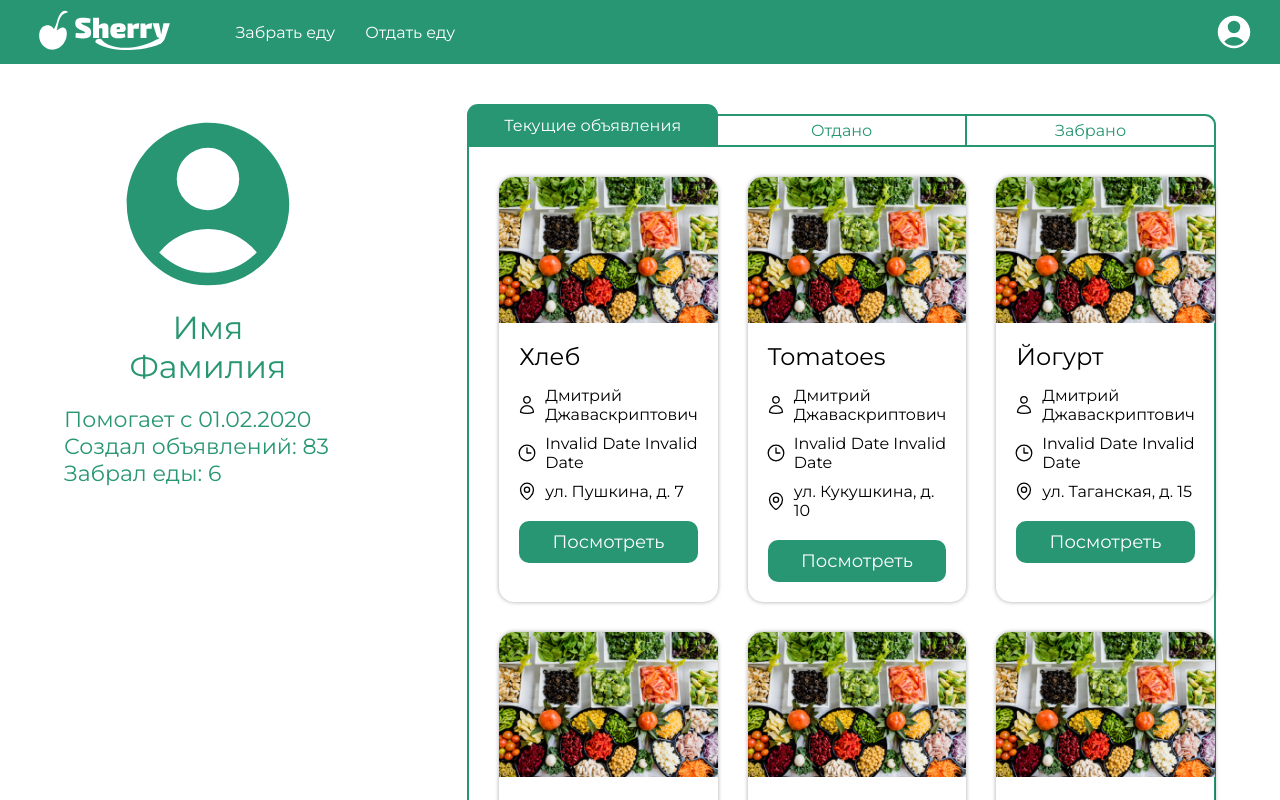
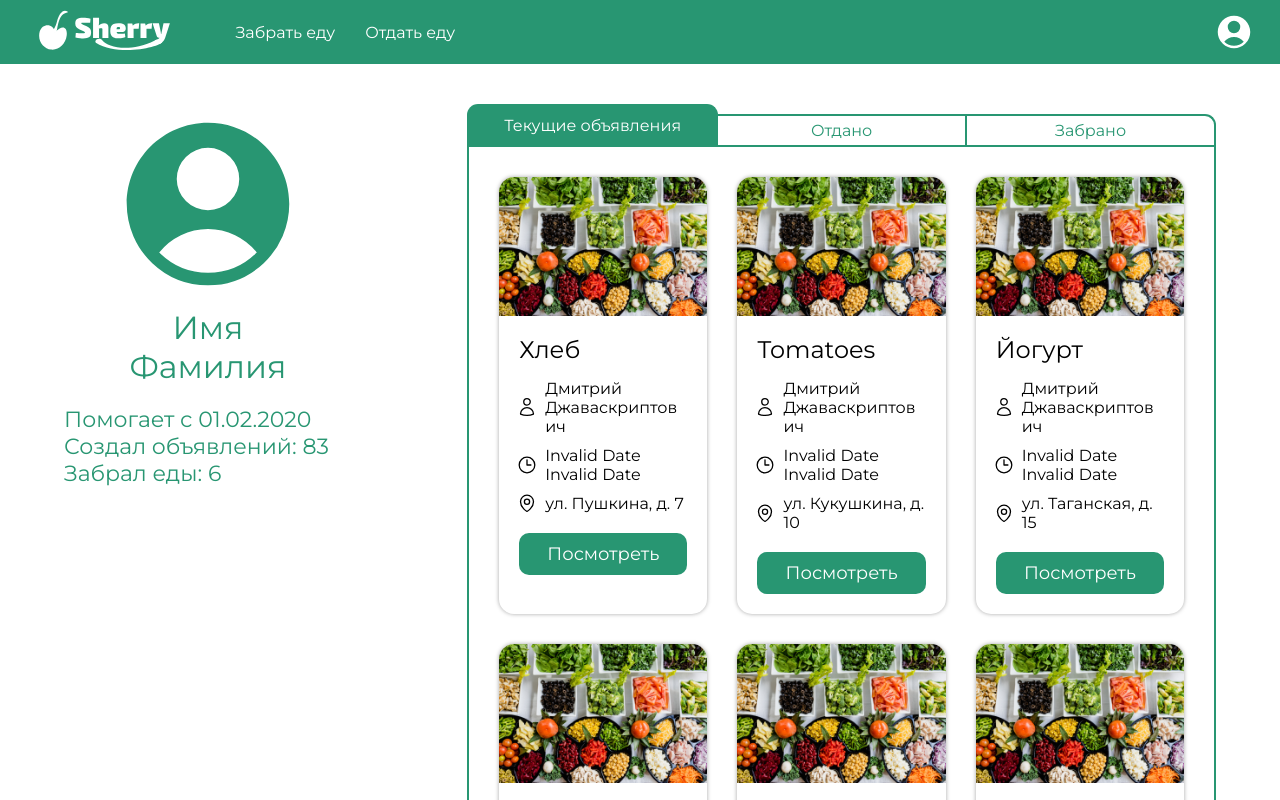
Before and after one commit to DimaDanilov/food-sherry, a Next.js app: page /profile in a window 1280 px wide. Shown: the top 800 px of the page. Built offline with nearby package versions, Linux system fonts and the light colour scheme.

Commit message:
fix: grid different width

```diff
--- a/src/components/common/FoodCard.tsx
+++ b/src/components/common/FoodCard.tsx
@@ -56,6 +56,7 @@ const Card = styled.div`
   -webkit-box-shadow: 0px 0px 4px 0px ${COLORS.shadow};
   -moz-box-shadow: 0px 0px 4px 0px ${COLORS.shadow};
   box-shadow: 0px 0px 4px 0px ${COLORS.shadow};
+  overflow-wrap: anywhere;
 `;
 const CardInfo = styled.div`
   margin: 10px 20px;
```
